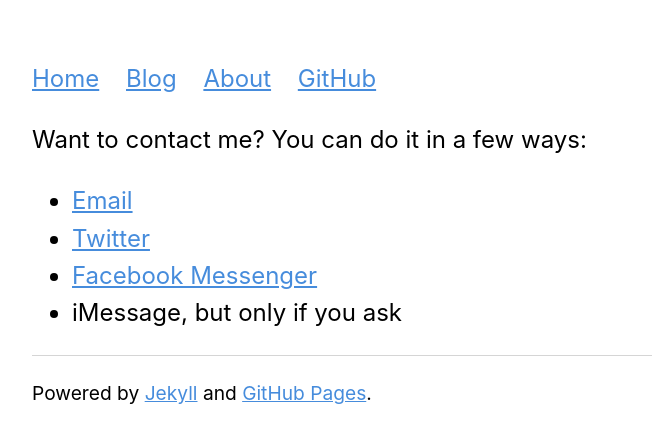
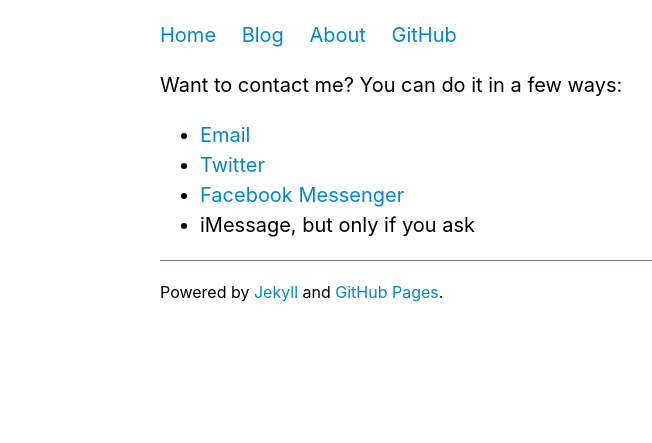
Before and after one commit to georgeperez/titanpointe.org, a Jekyll site: the page built from index.md, in a window 1280 px wide. Shown: the top 443 px of the page, without its empty margins (160-812 px from the left). Built offline with Jekyll 4.4.1, drawn with Linux system fonts in a browser that asks for light colours.

Commit message:
Tweaked CSS again

```diff
--- a/css/style.css
+++ b/css/style.css
@@ -1,112 +1,92 @@
 html {
   background: white center no-repeat;
-  align: center;
-}
-body  {
-  font-family: -apple-system, sans-serif;
-	line-height: 1.55em;
-	font-size: 24px;
-  margin: 60px auto;
-  width: 70%;
-	background: white;
-
-}
-h1,
-h2,
-h3,
-h4,
-h5,
-h6,
-header cite,
-nav,
-footer,
-b,
-th,
-time,
-figcaption,
-aside{
-	text-rendering: optimizeLegibility;
+  align: center
 }
 
-pre,
-code{
-	font-family: 'SF Mono', 'Menlo', 'Source Code Pro', Monaco, 'Courier Prime', Courier, monospace;
-	font-size: 85%;
+body  {
+  font-family: -apple-system, 'Helvetica Neue', sans-serif;
+	line-height: 1.5em;
+	font-size: 20px;
+  margin: 20px auto;
+  width: 50%;
+	background: #fff;
+  -webkit-font-smoothing: antialiased;
+  -moz-osx-font-smoothing: grayscale
 }
 
-h3{
+h1, h2, h3, h4, h5, h6, nav, footer {
+	text-rendering: optimizeLegibility
+}
+
+pre, code {
+	font-family: 'SF Mono', 'Menlo', 'Source Code Pro', Monaco, 'Courier Prime', Courier, monospace;
+	font-size: 85%
+}
+h1, h2 {
+  font-weight: normal;
+  margin-bottom: 18px
+}
+h3 {
 	font-size: 1.5em;
 	font-weight: normal;
 	margin-top: 1px;
-	margin-bottom: 0;
+	margin-bottom: 0
 }
 
-h4{
+h4 {
 	font-size: 1em;
 	text-transform: uppercase;
 	letter-spacing: 0.1em;
 	line-height: 1.5em;
-	margin: 3em 0 .5em;
+	margin: 3em 0 .5em
 }
 
-h4,
-h4 strong{
-	font-weight: normal;
+h4, h4 strong {
+	font-weight: normal
 }
 
-h5{
+h5 {
 	margin: 3em 0 .5em;
 	font-size: 1em;
 	text-transform: none;
 	font-weight: bold;
-	line-height: 20px;
+	line-height: 20px
 }
 
-h6{
-	font-size: .8em;
+h6 {
+	font-size: .9em;
 	text-transform: uppercase;
 	font-weight: normal;
 	letter-spacing: 0.125em;
 	margin-top: 3em 0 .5em;
-	color: #90909f;
+	color: #90909f
 }
 
-blockquote{
+blockquote {
 	width: 80%;
-	padding: 10px 0;
-	margin: 20px 40px;
-	font-size: .9em;
-	color: #70707f;
+	font-size: 1em;
+	color: #70707f
 }
 
 nav ul, footer ul {
   padding: 0px;
-  list-style: none;
+  list-style: none
 }
 nav ul li, footer ul li {
   display: inline;
-  margin-right: 20px;
+  margin-right: 20px
 }
-a {
-	text-decoration: underline;
-}
-a:link {
-	color: rgba(70, 140, 220, 1.0);
-}
-a:hover {
-	text-decoration: underline;
-}
-a:visited {
-  color: rgba(70, 140, 220, 1.0);
-  text-decoration: none;
+a, a:link, a:visited, a:hover {
+	text-decoration: none;
+	color: #08c
 }
 footer {
-  border-top: 1px solid #d5d5d5;
-  font-size: .8em;
+  border-top: 1px solid #70707f;
+  font-size: .8em
 }
 ul.posts {
-  list-style: none;
+  list-style: none
 }
 ul.posts li {
-  list-style: none;
+  list-style: none
 }
```
Also changed, not shown: _posts/2016-11-20-app-recommendations.md (+0 -1 lines).
